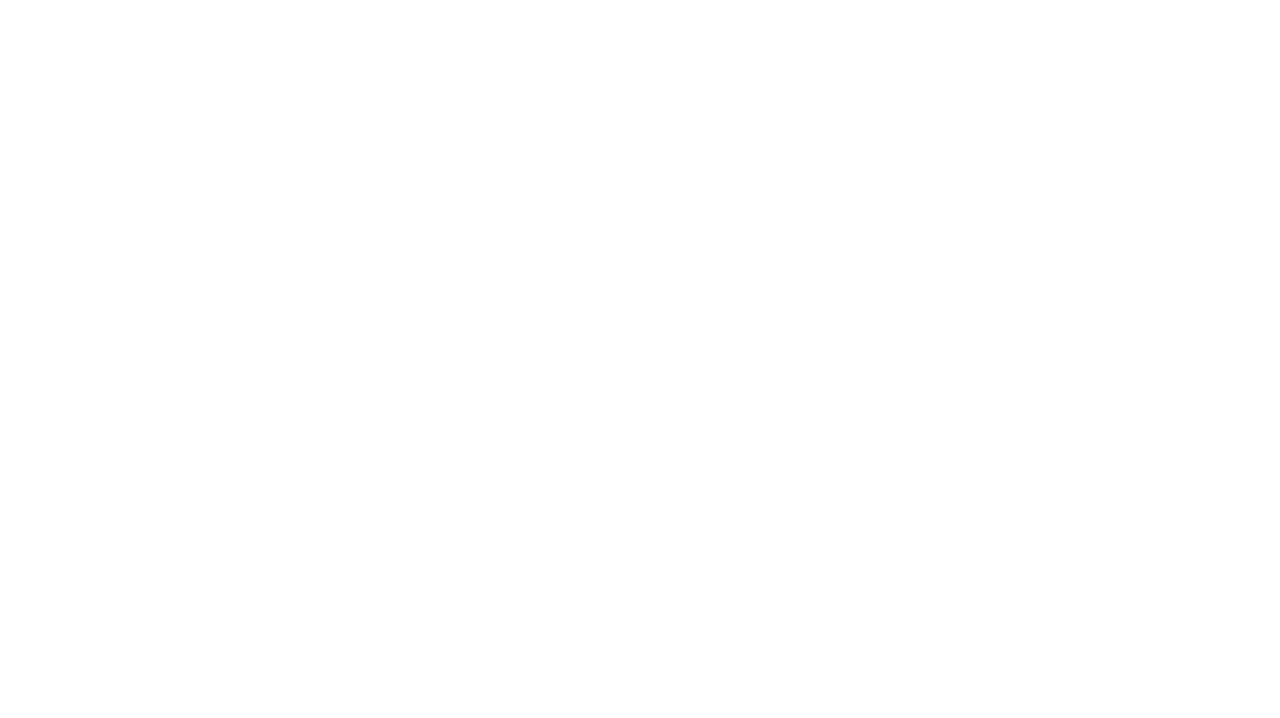
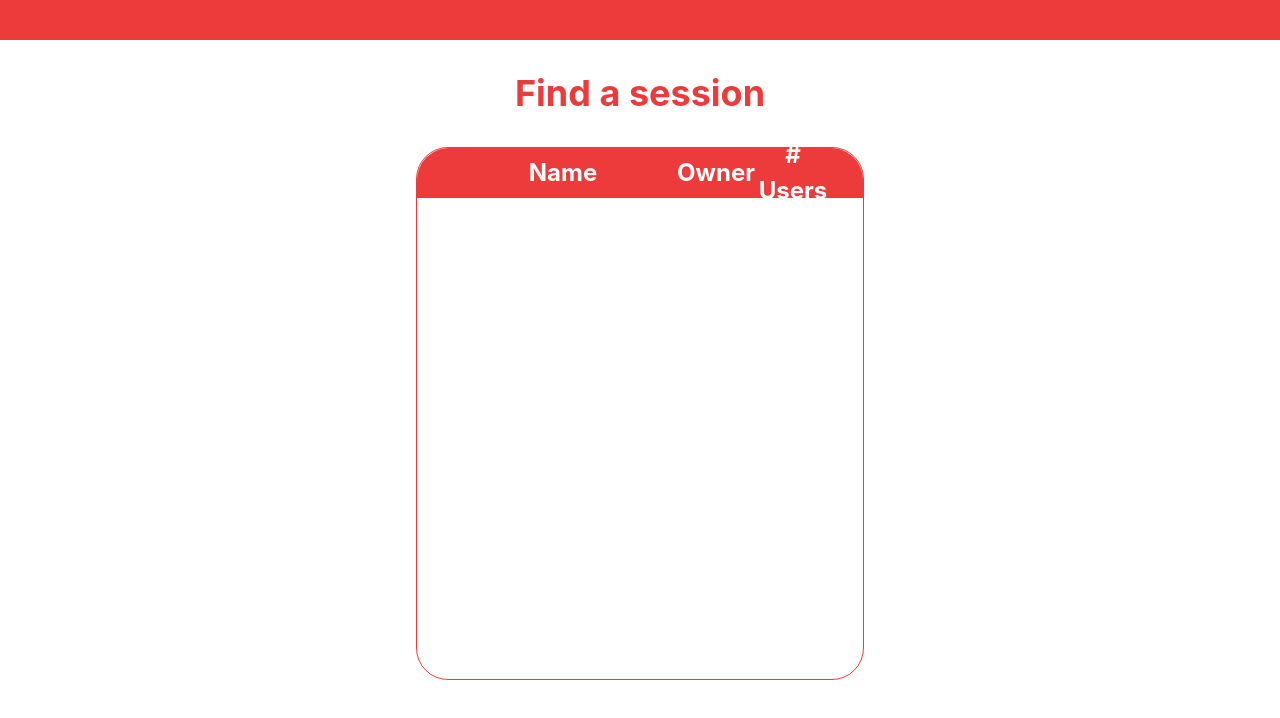
Before and after one commit to hdntc/pomodori, a Next.js app: page /browse in a window 1280 px wide. Shown: the top 718 px of the page. Built offline with nearby package versions, Linux system fonts and the light colour scheme; no server answers.

Commit message:
browser window

```diff
--- /dev/null
+++ b/components/Browser.tsx
@@ -0,0 +1,46 @@
+import { Flex, Heading, Text } from "@chakra-ui/react";
+
+const Browser = (props) => {
+    return <Flex
+    height="100%"
+    width="50%"
+    border="1px #ED3B3B solid"
+    borderRadius="32px"
+    mt="32px"
+    flexDir="column"
+    >
+        <Flex
+        flexDir="row"
+        height="50px"
+        width="100%"
+        borderTopRightRadius="32px"
+        borderTopLeftRadius="32px"
+        bg="#ED3B3B"
+        fontSize="24px"
+        color="white"
+        pl="32px"
+        pr="32px"
+        align="center"
+        fontWeight="bold"
+        textAlign="center"
+        >
+            <Text
+            flex="3"
+            >
+                Name
+            </Text>
+            <Text
+            flex="1"
+            >
+                Owner
+            </Text>
+            <Text
+            flex="1"
+            >
+                # Users
+            </Text>
+        </Flex>
+    </Flex>;
+}
+
+export default Browser;
--- a/pages/browse.tsx
+++ b/pages/browse.tsx
@@ -1,15 +1,18 @@
-import { Flex, Box } from "@chakra-ui/react";
+import { Flex, Box, Heading, Text } from "@chakra-ui/react";
 import axios from "axios";
 import { useState, useEffect } from "react";
 import { SessionDescription } from "../helper/types";
+
+import Navbar from "../components/Navbar";
+import Browser from "../components/Browser";
 
 const Browse = () => {
     const [ currentSessions, setCurrentSessions ] = useState<SessionDescription[] | null>(null);
 
     useEffect(() => {
         const getCurrentSessions = async () => {
-            await axios.get("https://5d38dibdnk.execute-api.eu-west-2.amazonaws.com/getCurrentSessions").then(data => {
-                console.log(data);
+            await axios.get("https://5d38dibdnk.execute-api.eu-west-2.amazonaws.com/getCurrentSessions").then(response => {
+                setCurrentSessions(response.data as SessionDescription[]);
             });
         };
 
@@ -19,8 +22,30 @@ const Browse = () => {
     return <Box
     height="100vh"
     width="100vw"
+    overflow="hidden"
     >
+        <Navbar/>
+        <Flex
+        height="100%"
+        width="100%"
+        justify="center"
+        >
+            <Flex
+            height="80%"
+            width="70%"
+            align="center"
+            flexDir="column"
+            >
+                <Heading
+                color="#ED3B3B"
+                mt="32px"
+                >
+                    Find a session
+                </Heading>
 
+                <Browser/>
+            </Flex>
+        </Flex>
     </Box>
 };
 
```
